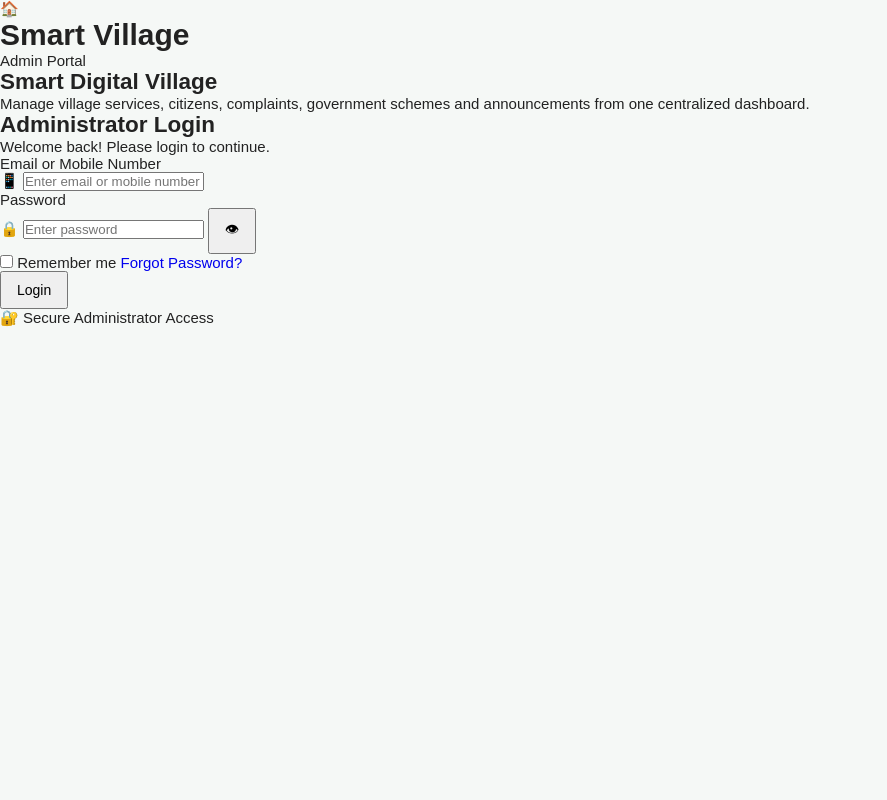
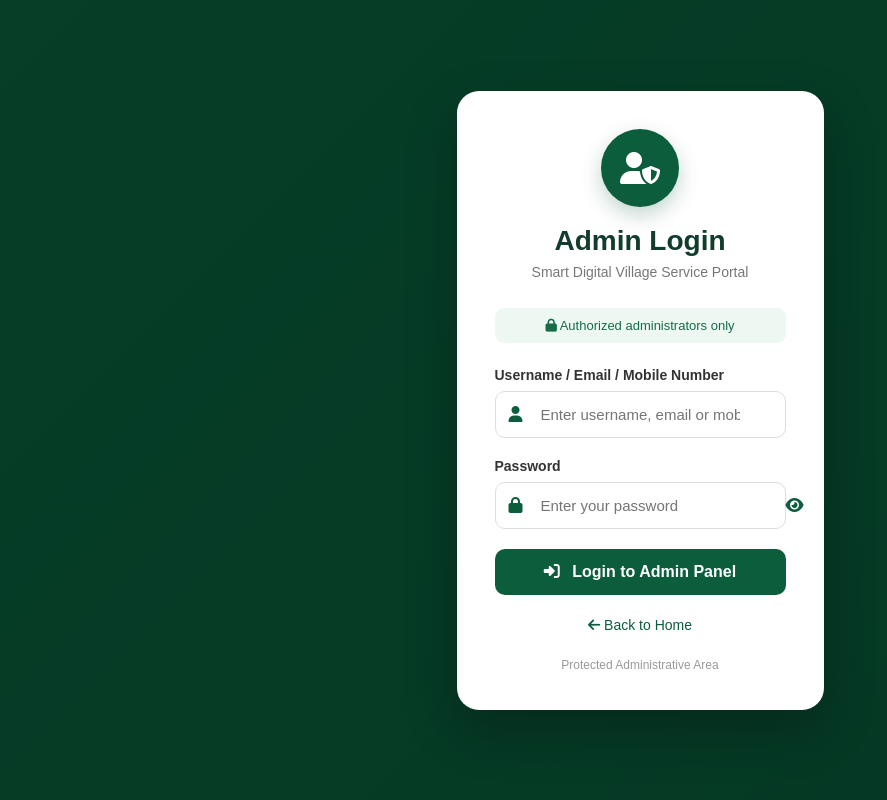
Before and after one commit to sanjanalakkarsu-030/Smart_Digital_Village_Service_Portal, a Flask app: page /admin/login in a window 1280 px wide. Shown: the whole page, without its empty margins (0-887 px from the left). Run offline with Flask 3, Linux system fonts and the light colour scheme; some libraries are stand-ins or nearby versions.

Commit message:
Update login.html

```diff
--- a/templates/admin/login.html
+++ b/templates/admin/login.html
@@ -1,203 +1,430 @@
-<!DOCTYPE html>
+ <DOCTYPE html>
 <html lang="en">
+
 <head>
+
     <meta charset="UTF-8">
     <meta name="viewport" content="width=device-width, initial-scale=1.0">
 
-    <title>Smart Village - Admin Login</title>
+    <title>Admin Login | Smart Digital Village</title>
 
     <link rel="stylesheet"
-          href="{{ url_for('static', filename='css/admin.css') }}">
+          href="https://cdnjs.cloudflare.com/ajax/libs/font-awesome/6.5.0/css/all.min.css">
+
+    <style>
+
+        * {
+            margin: 0;
+            padding: 0;
+            box-sizing: border-box;
+        }
+
+        body {
+            font-family: Arial, sans-serif;
+            min-height: 100vh;
+
+            background:
+                linear-gradient(rgba(5, 55, 35, 0.82),
+                                rgba(5, 55, 35, 0.82)),
+                linear-gradient(135deg, #0b5d3b, #063c28);
+
+            display: flex;
+            justify-content: center;
+            align-items: center;
+        }
+
+        .login-wrapper {
+            width: 100%;
+            max-width: 430px;
+            padding: 20px;
+        }
+
+        .login-card {
+            background: #ffffff;
+            border-radius: 22px;
+            padding: 38px;
+
+            box-shadow: 0 20px 50px rgba(0, 0, 0, 0.25);
+        }
+
+        .brand {
+            text-align: center;
+            margin-bottom: 28px;
+        }
+
+        .admin-icon {
+            width: 78px;
+            height: 78px;
+
+            margin: 0 auto 18px;
+
+            border-radius: 50%;
+
+            background: #0b5d3b;
+            color: white;
+
+            display: flex;
+            align-items: center;
+            justify-content: center;
+
+            font-size: 32px;
+
+            box-shadow: 0 8px 20px rgba(11, 93, 59, 0.25);
+        }
+
+        .brand h1 {
+            color: #123c2b;
+            font-size: 28px;
+            margin-bottom: 7px;
+        }
+
+        .brand p {
+            color: #777;
+            font-size: 14px;
+        }
+
+        .security-badge {
+            background: #eef8f2;
+            color: #176b46;
+
+            border-radius: 9px;
+
+            padding: 10px;
+
+            text-align: center;
+
+            font-size: 13px;
+
+            margin-bottom: 24px;
+        }
+
+        .form-group {
+            margin-bottom: 20px;
+        }
+
+        .form-group label {
+            display: block;
+
+            font-size: 14px;
+            font-weight: 600;
+
+            color: #333;
+
+            margin-bottom: 8px;
+        }
+
+        .input-box {
+            position: relative;
+        }
+
+        .input-box i {
+            position: absolute;
+
+            left: 14px;
+            top: 50%;
+
+            transform: translateY(-50%);
+
+            color: #0b5d3b;
+        }
+
+        .input-box input {
+            width: 100%;
+
+            padding: 14px 45px;
+
+            border: 1px solid #d9dfdc;
+
+            border-radius: 10px;
+
+            font-size: 15px;
+
+            outline: none;
+
+            transition: 0.2s;
+        }
+
+        .input-box input:focus {
+            border-color: #0b5d3b;
+
+            box-shadow:
+                0 0 0 3px rgba(11, 93, 59, 0.10);
+        }
+
+        .password-toggle {
+            position: absolute;
+
+            right: 14px;
+            top: 50%;
+
+            transform: translateY(-50%);
+
+            color: #777;
+
+            cursor: pointer;
+        }
+
+        .login-button {
+            width: 100%;
+
+            border: none;
+
+            padding: 14px;
+
+            border-radius: 10px;
+
+            background: #0b5d3b;
+            color: white;
+
+            font-size: 16px;
+            font-weight: 600;
+
+            cursor: pointer;
+
+            transition: 0.2s;
+        }
+
+        .login-button:hover {
+            background: #08482e;
+            transform: translateY(-1px);
+        }
+
+        .login-button i {
+            margin-right: 8px;
+        }
+
+        .error-message {
+            background: #fff0f0;
+            color: #c62828;
+
+            border: 1px solid #ffd1d1;
+
+            padding: 11px;
+
+            border-radius: 9px;
+
+            text-align: center;
+
+            font-size: 14px;
+
+            margin-bottom: 18px;
+        }
+
+        .back-home {
+            display: block;
+
+            text-align: center;
+
+            margin-top: 22px;
+
+            color: #0b5d3b;
+
+            text-decoration: none;
+
+            font-size: 14px;
+        }
+
+        .back-home:hover {
+            text-decoration: underline;
+        }
+
+        .footer-text {
+            text-align: center;
+
+            color: #999;
+
+            font-size: 12px;
+
+            margin-top: 25px;
+        }
+
+        @media (max-width: 500px) {
+
+            .login-card {
+                padding: 28px 22px;
+            }
+
+            .brand h1 {
+                font-size: 24px;
+            }
+        }
+
+    </style>
+
 </head>
 
-<body class="login-body">
+<body>
 
-    <div class="login-container">
+<div class="login-wrapper">
 
-        <!-- Left Side -->
-        <div class="login-left">
+    <div class="login-card">
 
-            <div class="village-logo">
-                🏠
+        <div class="brand">
+
+            <div class="admin-icon">
+                <i class="fa-solid fa-user-shield"></i>
             </div>
 
-            <h1>Smart Village</h1>
+            <h1>Admin Login</h1>
 
-            <p class="portal-text">
-                Admin Portal
+            <p>
+                Smart Digital Village Service Portal
             </p>
-
-            <div class="login-description">
-                <h2>Smart Digital Village</h2>
-
-                <p>
-                    Manage village services, citizens, complaints,
-                    government schemes and announcements from one
-                    centralized dashboard.
-                </p>
-            </div>
 
         </div>
 
 
-        <!-- Right Side -->
-        <div class="login-right">
+        <div class="security-badge">
 
-            <!-- Login Form -->
-            <div id="loginSection">
+            <i class="fa-solid fa-lock"></i>
 
-                <h2>Administrator Login</h2>
+            Authorized administrators only
 
-                <p class="welcome-text">
-                    Welcome back! Please login to continue.
-                </p>
-
-                <form id="loginForm">
-
-                    <label>Email or Mobile Number</label>
-
-                    <div class="input-box">
-                        <span>📱</span>
-
-                        <input
-                            type="text"
-                            id="userInput"
-                            placeholder="Enter email or mobile number"
-                            required>
-                    </div>
+        </div>
 
 
-                    <label>Password</label>
+        {% if error %}
 
-                    <div class="input-box">
-                        <span>🔒</span>
+        <div class="error-message">
 
-                        <input
-                            type="password"
-                            id="password"
-                            placeholder="Enter password"
-                            required>
+            <i class="fa-solid fa-circle-exclamation"></i>
 
-                        <button
-                            type="button"
-                            class="show-password"
-                            onclick="togglePassword()">
-                            👁
-                        </button>
-                    </div>
+            {{ error }}
+
+        </div>
+
+        {% endif %}
 
 
-                    <div class="login-options">
-
-                        <label class="remember">
-                            <input type="checkbox">
-                            Remember me
-                        </label>
-
-                        <a href="#" onclick="showForgotPassword()">
-                            Forgot Password?
-                        </a>
-
-                    </div>
+        <form method="POST"
+              action="{{ url_for('admin_login') }}">
 
 
-                    <button type="submit" class="login-button">
-                        Login
-                    </button>
+            <div class="form-group">
 
-                </form>
+                <label>
+                    Username / Email / Mobile Number
+                </label>
 
-                <p class="security-text">
-                    🔐 Secure Administrator Access
-                </p>
+                <div class="input-box">
+
+                    <i class="fa-solid fa-user"></i>
+
+                    <input
+                        type="text"
+                        name="login_id"
+                        placeholder="Enter username, email or mobile"
+                        required
+                        autocomplete="username"
+                    >
+
+                </div>
 
             </div>
 
 
-            <!-- OTP Section -->
-            <div id="otpSection" style="display:none;">
+            <div class="form-group">
 
-                <div class="otp-icon">
-                    🔐
-                </div>
+                <label>
+                    Password
+                </label>
 
-                <h2>Verify OTP</h2>
+                <div class="input-box">
 
-                <p class="welcome-text">
-                    We have sent a verification OTP to your
-                    registered email/mobile number.
-                </p>
+                    <i class="fa-solid fa-lock"></i>
 
-                <div class="otp-inputs">
+                    <input
+                        type="password"
+                        name="password"
+                        id="password"
+                        placeholder="Enter your password"
+                        required
+                        autocomplete="current-password"
+                    >
 
-                    <input type="text" maxlength="1" class="otp">
-                    <input type="text" maxlength="1" class="otp">
-                    <input type="text" maxlength="1" class="otp">
-                    <input type="text" maxlength="1" class="otp">
-                    <input type="text" maxlength="1" class="otp">
-                    <input type="text" maxlength="1" class="otp">
+                    <span
+                        class="password-toggle"
+                        onclick="togglePassword()">
+
+                        <i
+                            class="fa-solid fa-eye"
+                            id="eyeIcon">
+                        </i>
+
+                    </span>
 
                 </div>
-
-                <button
-                    class="login-button"
-                    onclick="verifyOTP()">
-                    Verify OTP
-                </button>
-
-                <p class="resend-text">
-                    Didn't receive OTP?
-                    <a href="#" onclick="sendOTP()">Resend OTP</a>
-                </p>
-
-                <button
-                    class="back-button"
-                    onclick="backToLogin()">
-                    ← Back to Login
-                </button>
 
             </div>
 
 
-            <!-- Forgot Password -->
-            <div id="forgotSection" style="display:none;">
+            <button
+                type="submit"
+                class="login-button">
 
-                <h2>Reset Password</h2>
+                <i class="fa-solid fa-right-to-bracket"></i>
 
-                <p class="welcome-text">
-                    Enter your registered email or mobile number.
-                </p>
+                Login to Admin Panel
 
-                <div class="input-box">
+            </button>
 
-                    <span>📱</span>
+        </form>
 
-                    <input
-                        type="text"
-                        placeholder="Email or Mobile Number">
 
-                </div>
+        <a
+            href="{{ url_for('home') }}"
+            class="back-home">
 
-                <button
-                    class="login-button"
-                    onclick="sendResetOTP()">
-                    Send OTP
-                </button>
+            <i class="fa-solid fa-arrow-left"></i>
 
-                <button
-                    class="back-button"
-                    onclick="backToLogin()">
-                    ← Back to Login
-                </button>
+            Back to Home
 
-            </div>
+        </a>
+
+
+        <div class="footer-text">
+
+            Protected Administrative Area
 
         </div>
 
     </div>
 
+</div>
 
-    <script src="{{ url_for('static', filename='js/admin.js') }}"></script>
+
+<script>
+
+function togglePassword() {
+
+    const password =
+        document.getElementById("password");
+
+    const icon =
+        document.getElementById("eyeIcon");
+
+    if (password.type === "password") {
+
+        password.type = "text";
+
+        icon.classList.remove("fa-eye");
+
+        icon.classList.add("fa-eye-slash");
+
+    } else {
+
+        password.type = "password";
+
+        icon.classList.remove("fa-eye-slash");
+
+        icon.classList.add("fa-eye");
+
+    }
+
+}
+
+</script>
 
 </body>
+
 </html>
```
